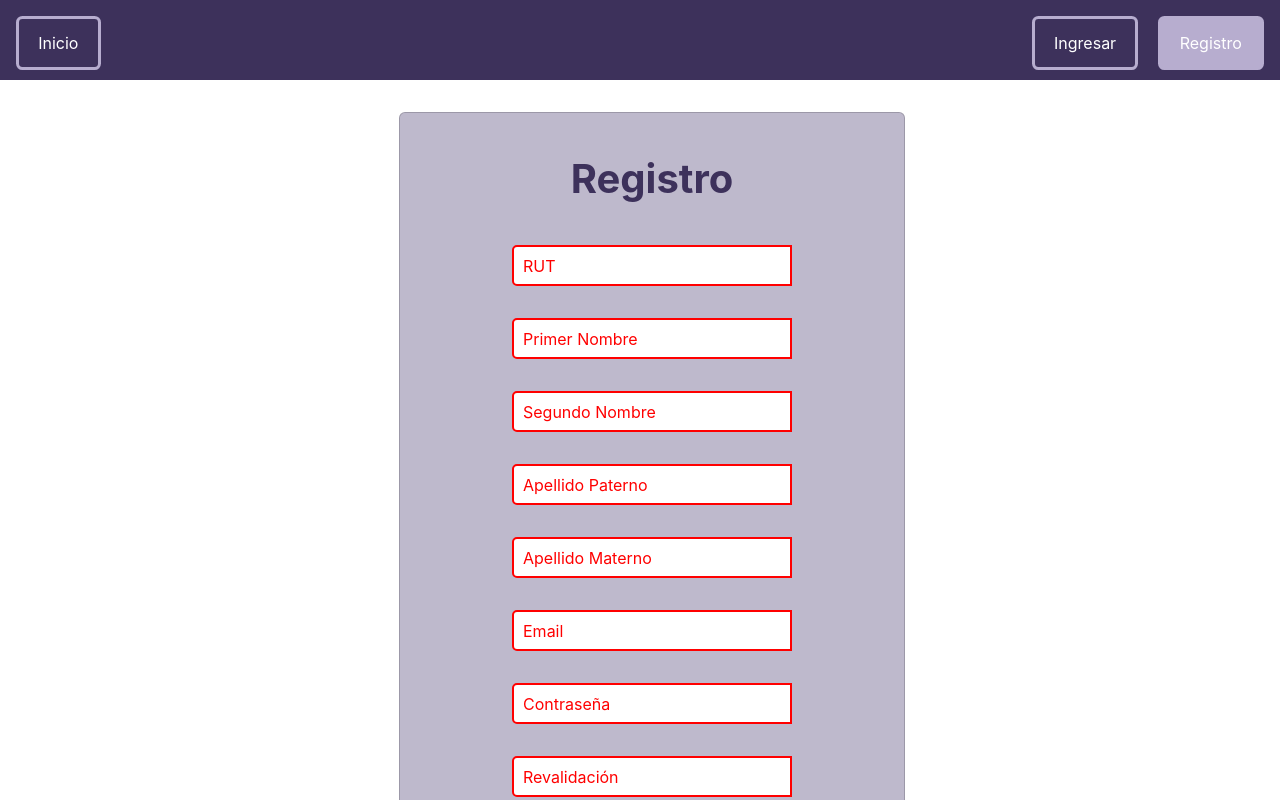
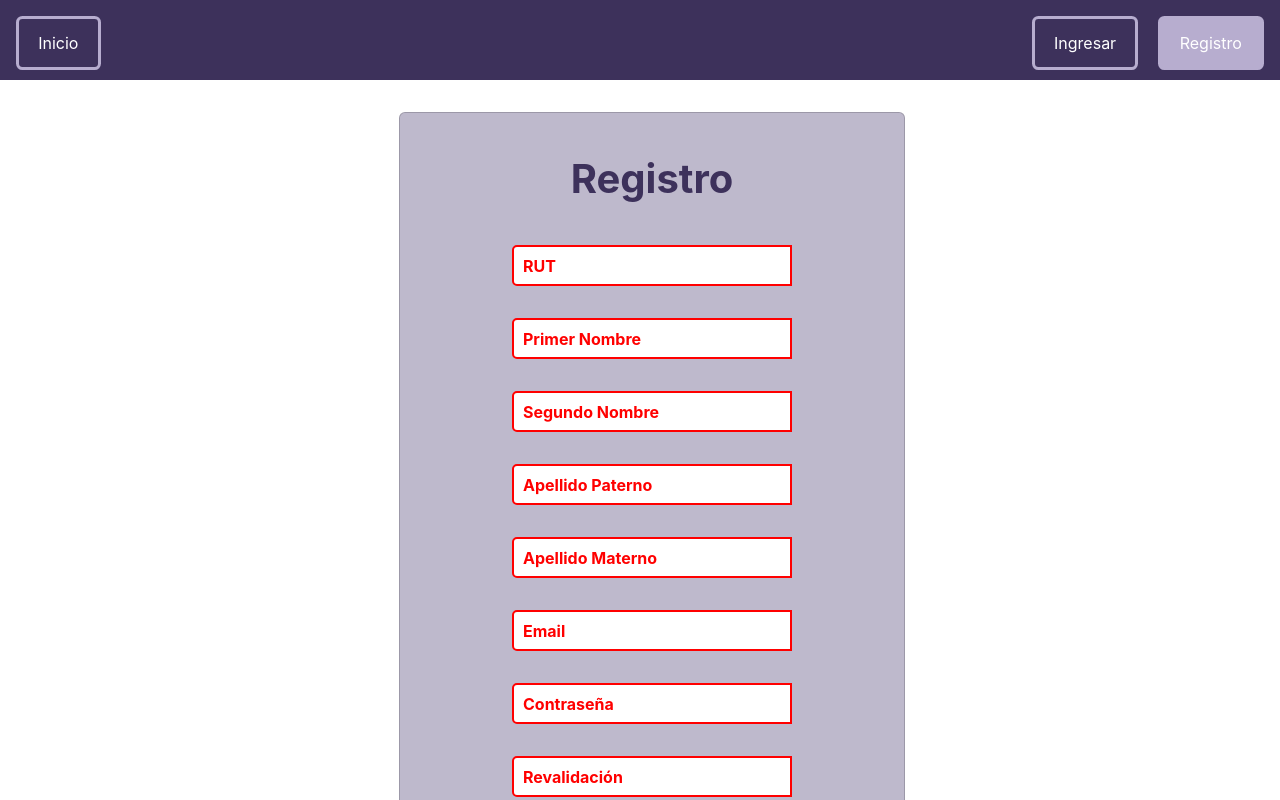
Before and after one commit to Momo-Gomez/preselecciones-app, a React (Create React App) app in the folder client/: page /usuario/registro in a window 1280 px wide. Shown: the top 800 px of the page. Built offline with nearby package versions, Linux system fonts and the light colour scheme.

Commit message:
Validación de registro

```diff
--- a/client/src/views/users/signup/signup.css
+++ b/client/src/views/users/signup/signup.css
@@ -32,6 +32,7 @@
         z-index: 1;
         color: #b3b3b3;
         user-select: none;
+        font-weight: bold;
     }
 
     .signup-input {
@@ -64,14 +65,10 @@
     }
 
     .signup-input:focus + .label {
-        top: -15px;
+        top: -18px;
         color: var(--color-secondary);
         font-size: 18px;
-        text-shadow:
-            white 1px 1px,
-            white -1px -1px,
-            white 2px 0,
-            white -2px 0;
+        -webkit-text-stroke: 1px white;
     }
 
     .signup-input::placeholder {
@@ -85,7 +82,7 @@
     }
 
     .signup-input:not(:placeholder-shown) + .label {
-        top: -10px;
+        top: -18px;
         color: var(--color-secondary);
         font-size: 18px;
     }
@@ -101,10 +98,10 @@
         color: red;
     }
 
-    :invalid::after {
+    /*:invalid::after {
         content: "Input inválido";
         color: red;
-    }
+    }*/
 
     .signup-input:valid {
         color: var(--color-secondary);
--- a/client/src/views/users/signup/signup.js
+++ b/client/src/views/users/signup/signup.js
@@ -73,6 +73,7 @@ export default function signup() {
             <div className="input-group">
               <input
                 type="text"
+                pattern="[k0-9]*"
                 placeholder="Ej. 123456789"
                 class="signup-input"
                 autoComplete="off"
@@ -87,6 +88,7 @@ export default function signup() {
             <div className="input-group">
               <input
                 type="text"
+                pattern="[A-Za-z]*"
                 placeholder="Ej. Alex"
                 class="signup-input"
                 autoComplete="off"
@@ -101,6 +103,7 @@ export default function signup() {
             <div class="input-group">
               <input
                 type="text"
+                pattern="[A-Za-z]*"
                 placeholder="Ej. Cruz"
                 class="signup-input"
                 autoComplete="off"
@@ -115,6 +118,7 @@ export default function signup() {
             <div className="input-group">
               <input
                 type="text"
+                pattern="[A-Za-z]*"
                 placeholder="Ej. González"
                 class="signup-input"
                 autoComplete="off"
@@ -129,6 +133,7 @@ export default function signup() {
             <div className="input-group">
               <input
                 type="text"
+                pattern="[A-Za-z]*"
                 placeholder="Ej. Pérez"
                 class="signup-input"
                 autoComplete="off"
@@ -143,6 +148,7 @@ export default function signup() {
             <div className="input-group">
               <input
                 type="email"
+                pattern="[a-z0-9._%+-]+@[a-z0-9.-]+\.[a-z]{2,}$"
                 id="email"
                 placeholder="Email"
                 class="signup-input"
```
